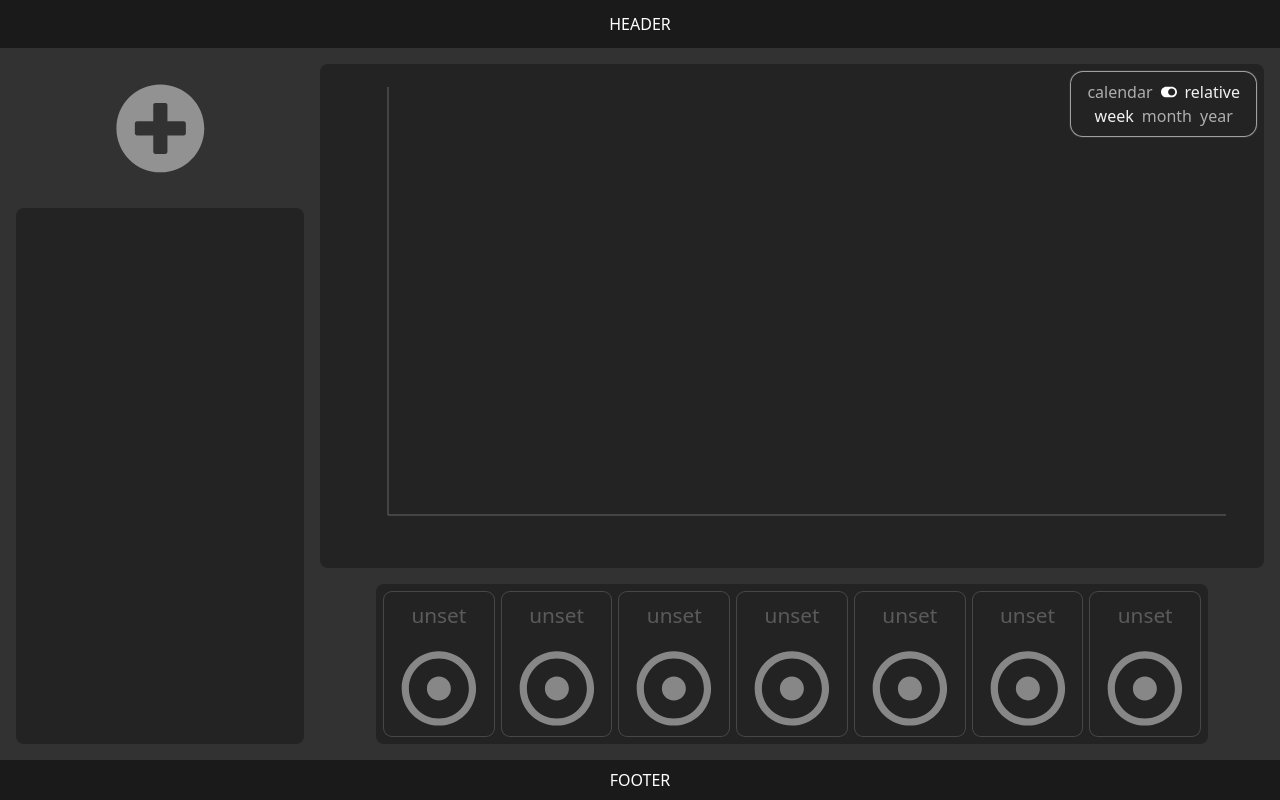
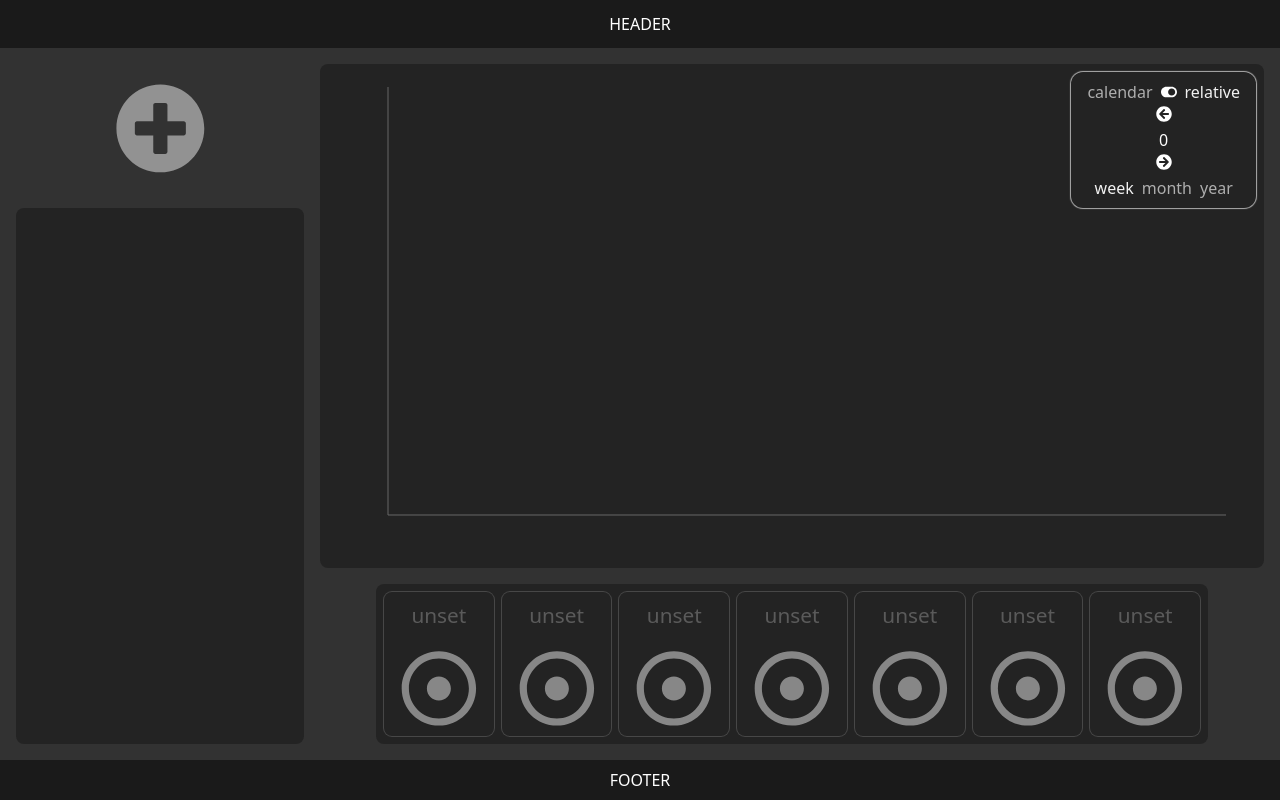
Before and after one commit to serious-pavel/no-pressure, a React (Vite) app: page / in a window 1280 px wide. Built offline with nearby package versions, Linux system fonts and the light colour scheme.

Commit message:
add placeholder navigation buttons for time range controls

```diff
--- a/src/components/TimeRangeControls.tsx
+++ b/src/components/TimeRangeControls.tsx
@@ -1,4 +1,4 @@
-import {FaToggleOn} from "react-icons/fa";
+import {FaArrowCircleLeft, FaArrowCircleRight, FaToggleOn} from "react-icons/fa";
 import type {Dispatch, SetStateAction} from "react";
 import type {TimeRangeMode, TimeRangeScale} from "../types.ts";
 
@@ -26,6 +26,13 @@ const TimeRangeControls = ({timeRangeMode, timeRangeScale, setTimeRangeMode, set
           relative
         </div>
       </div>
+      <div className="timeRangeOffsetSwitcher">
+        <FaArrowCircleLeft />
+        <div className="timeRangeOffset">
+          0
+        </div>
+        <FaArrowCircleRight />
+      </div>
       <div className="timeRangeScaleSwitcher">
         <div
           className={`timeRangeScale ${timeRangeScale === 'week' ? 'active' : ''}`}
@@ -46,6 +53,7 @@ const TimeRangeControls = ({timeRangeMode, timeRangeScale, setTimeRangeMode, set
           year
         </div>
       </div>
+
     </div>
   )
 }
```
